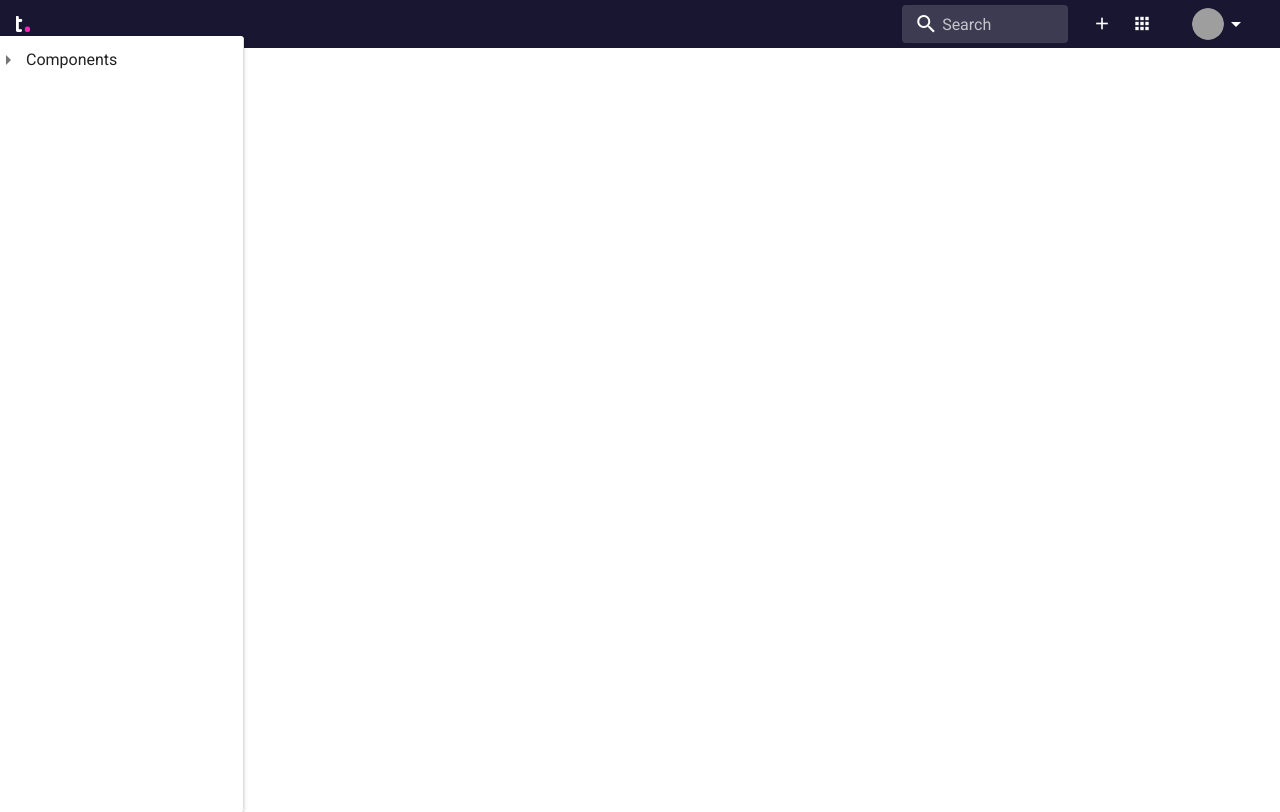
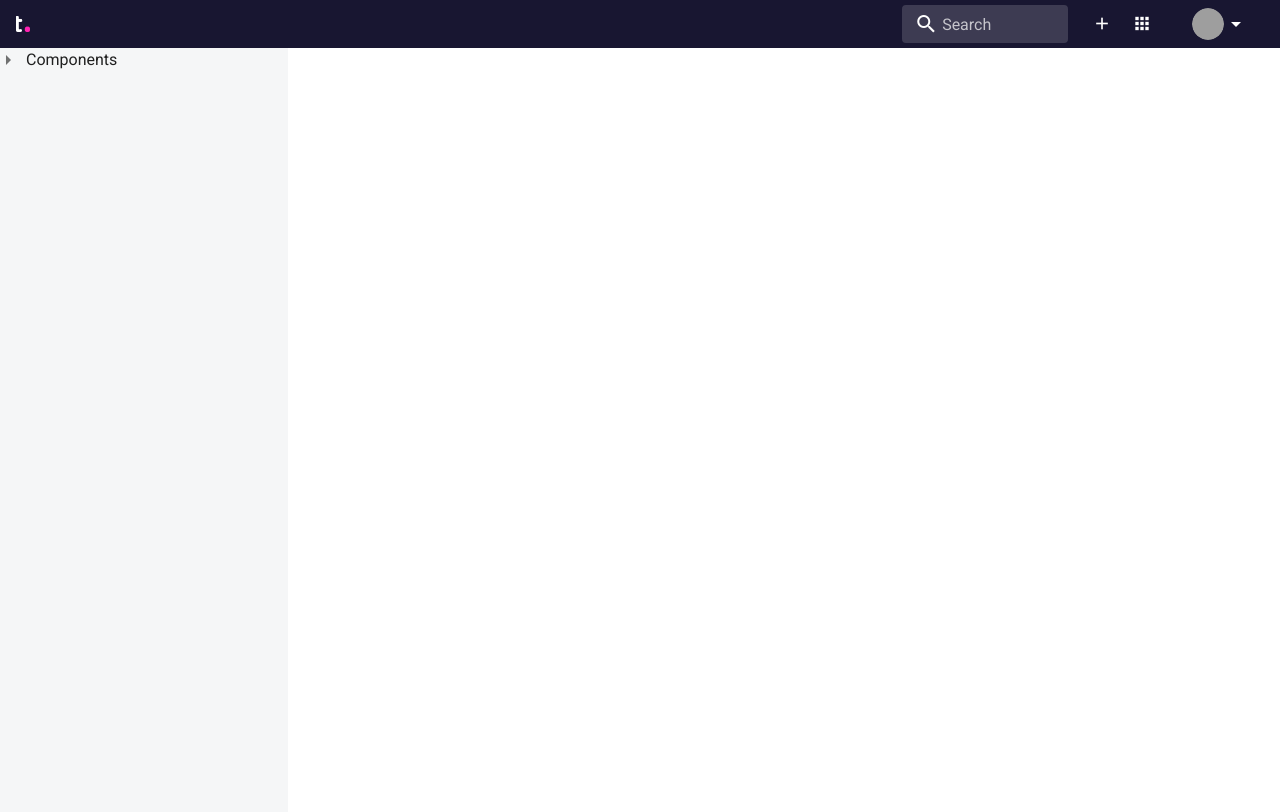
Before and after one commit to samternent/frontend-components-test, a Vue app: page / in a window 1280 px wide. Built offline with nearby package versions, Linux system fonts and the light colour scheme; grey boxes are pictures that could not be loaded.

Commit message:
tw sidebar

```diff
--- a/src/components/layout/TheSidebar.vue
+++ b/src/components/layout/TheSidebar.vue
@@ -1,12 +1,7 @@
 <template>
-  <v-card>
-    <v-navigation-drawer
-      v-model="drawer"
-      permanent
-    >
-      <slot/>
-    </v-navigation-drawer>
-  </v-card>
+  <section class="sidebar">
+    <slot/>
+  </section>
 </template>
 
 <script>
@@ -23,3 +18,10 @@
     }
   }
 </script>
+<style scoped>
+.sidebar {
+  height: 100%;
+  background-color: #f5f6f7;
+  width: 300px;
+}
+</style>
```
